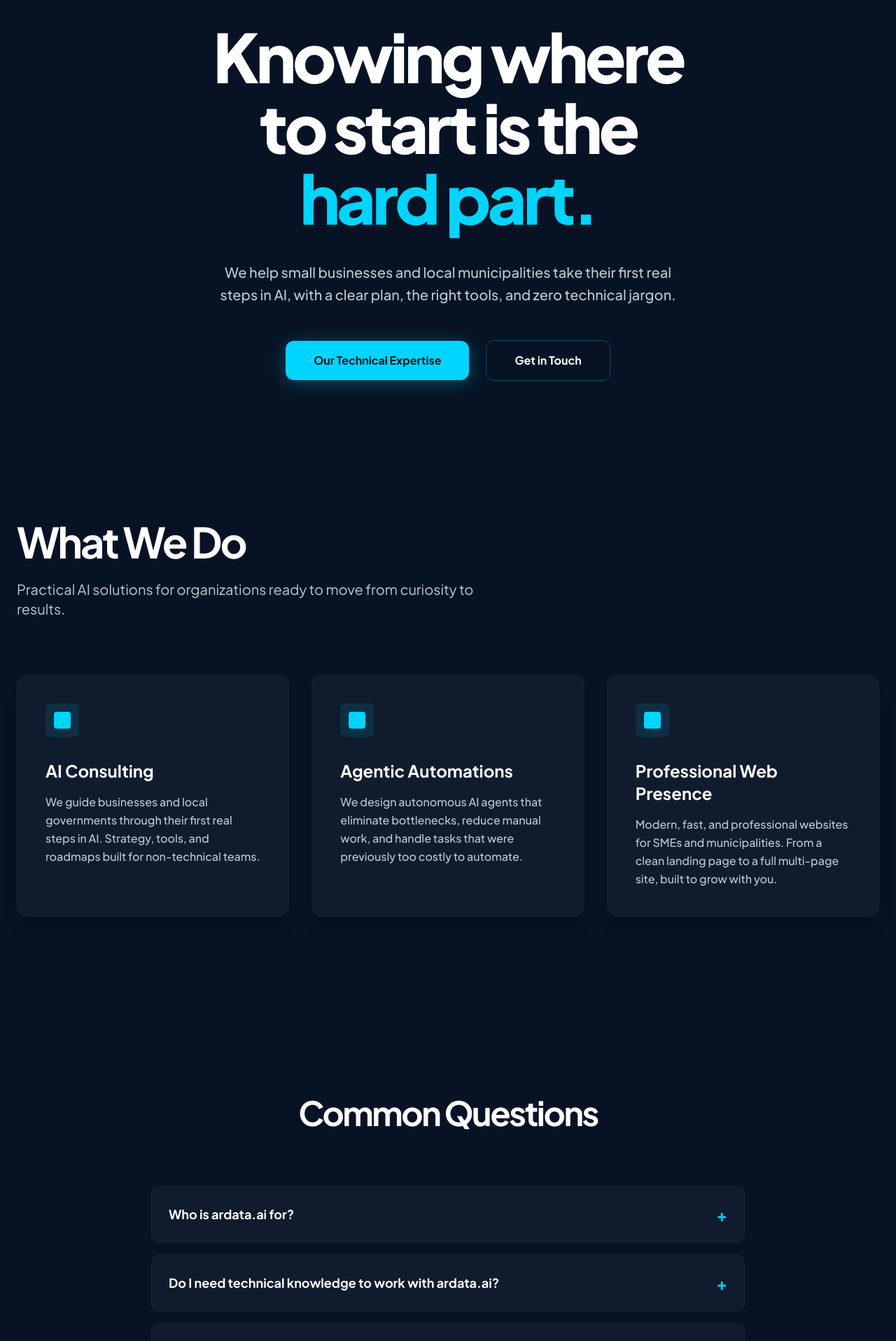
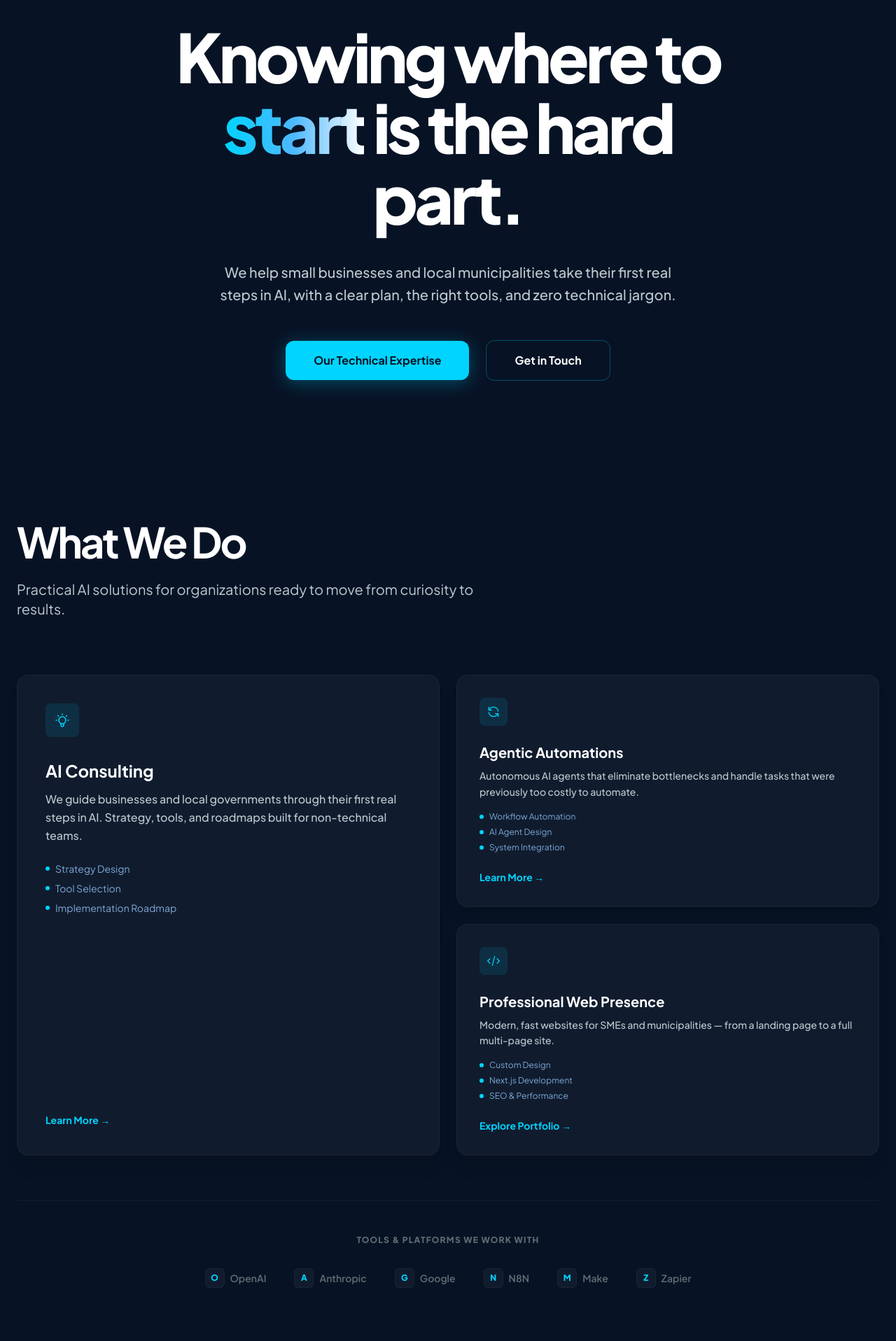
Before and after one commit to ardata-ai/ardata-site, a Next.js app: page / in a window 1280 px wide. Shown: the part 184-2100 px from the top of the page at 70% size. Built offline with nearby package versions, Linux system fonts and the light colour scheme.

Commit message:
new layout

```diff
--- a/app/page.tsx
+++ b/app/page.tsx
@@ -16,74 +16,65 @@ export default function HomePage() {
 
   useEffect(() => {
     if (isMobileMenuOpen) {
-      document.body.style.overflow = 'hidden';
+      document.body.style.overflow = "hidden";
     } else {
-      document.body.style.overflow = 'auto';
+      document.body.style.overflow = "auto";
     }
   }, [isMobileMenuOpen]);
 
-  const copyEmail = () => {
-    navigator.clipboard.writeText("ardata.ai@gmail.com");
-    alert("Email copied to clipboard!");
-  };
-
   const faqs = [
-    { q: "Who is ardata.ai for?", a: "We work with small and medium-sized businesses worldwide, and local municipalities in Israel. Organizations that know AI matters but aren't sure where to begin. No in-house tech team required." },
-    { q: "Do I need technical knowledge to work with ardata.ai?", a: "Not at all. We translate complex AI concepts into clear, actionable steps designed for non-technical decision-makers." },
+    { q: "Who is ARdata.ai for?", a: "We work with small and medium-sized businesses worldwide, and local municipalities in Israel. Organizations that know AI matters but aren't sure where to begin. No in-house tech team required." },
+    { q: "Do I need technical knowledge to work with ARdata.ai?", a: "Not at all. We translate complex AI concepts into clear, actionable steps designed for non-technical decision-makers." },
     { q: "What does an agentic automation actually do?", a: "An AI agent can autonomously complete tasks like data processing, customer communication, scheduling, and reporting without constant human intervention." },
     { q: "How long does a typical project take?", a: "It depends on scope. Consulting engagements can begin immediately. Automation projects typically run 2 to 6 weeks. Web projects are usually delivered within 1 to 3 weeks." },
     { q: "How do I get started?", a: "Simply reach out via the contact section below and we'll schedule a free introductory call." },
   ];
 
+  const tools = [
+    { name: "OpenAI", letter: "O" },
+    { name: "Anthropic", letter: "A" },
+    { name: "Google", letter: "G" },
+    { name: "N8N", letter: "N" },
+    { name: "Make", letter: "M" },
+    { name: "Zapier", letter: "Z" },
+  ];
+
   return (
     <main className="relative overflow-x-hidden bg-[#071325] selection:bg-[#00d4ff]/30">
+
       {/* Navigation */}
       <nav className={`fixed top-0 w-full z-[1000] transition-all duration-300 ${isScrolled ? "bg-[#071325]/80 backdrop-blur-md py-4 border-b border-[#00d4ff]/10" : "bg-transparent py-6"}`}>
         <div className="max-w-7xl mx-auto px-6 flex justify-between items-center">
           <Link href="/" className="text-2xl font-bold tracking-tighter text-[#a8e8ff] z-[1002]">
-            ardata.ai
+            ARdata.ai
           </Link>
-
           <ul className="hidden md:flex gap-10 items-center">
-            <li>
-              <Link href="/about" className="text-sm font-semibold text-[#bbc9cf] hover:text-[#00d4ff] transition-all">
-                About Us
-              </Link>
-            </li>
+            <li><Link href="/about" className="text-sm font-semibold text-[#bbc9cf] hover:text-[#00d4ff] transition-all">About Us</Link></li>
             {["services", "faq", "contact"].map((item) => (
               <li key={item}>
-                <a href={`#${item}`} className="text-sm font-semibold text-[#bbc9cf] hover:text-[#00d4ff] transition-all capitalize">
-                  {item}
-                </a>
+                <a href={`#${item}`} className="text-sm font-semibold text-[#bbc9cf] hover:text-[#00d4ff] transition-all capitalize">{item}</a>
               </li>
             ))}
             <li>
-               <a href="#contact" className="px-6 py-2 rounded-lg bg-[#00d4ff] text-[#071325] font-bold text-sm hover:opacity-90 transition-all scale-95 active:scale-90">
+              <a href="#contact" className="px-6 py-2 rounded-lg bg-[#00d4ff] text-[#071325] font-bold text-sm hover:opacity-90 transition-all active:scale-90">
                 Let's Talk
               </a>
             </li>
           </ul>
-
           <button className="md:hidden z-[1002] p-2 flex flex-col gap-1.5 items-end" onClick={() => setIsMobileMenuOpen(!isMobileMenuOpen)}>
             <span className={`h-0.5 bg-white transition-all duration-300 ${isMobileMenuOpen ? "w-6 rotate-45 translate-y-2" : "w-6"}`}></span>
             <span className={`h-0.5 bg-white transition-all duration-300 ${isMobileMenuOpen ? "opacity-0" : "w-4"}`}></span>
             <span className={`h-0.5 bg-white transition-all duration-300 ${isMobileMenuOpen ? "w-6 -rotate-45 -translate-y-2" : "w-5"}`}></span>
           </button>
         </div>
-
         <div className={`fixed inset-y-0 right-0 w-[280px] bg-[#0f1e38] shadow-2xl z-[1001] transform transition-transform duration-300 ease-in-out md:hidden ${isMobileMenuOpen ? "translate-x-0" : "translate-x-full"}`}>
           <div className="flex flex-col pt-32 px-10 gap-8">
-            <Link href="/about" onClick={() => setIsMobileMenuOpen(false)} className="text-lg font-medium text-white hover:text-[#00d4ff]">
-              About Us
-            </Link>
+            <Link href="/about" onClick={() => setIsMobileMenuOpen(false)} className="text-lg font-medium text-white hover:text-[#00d4ff]">About Us</Link>
             {["services", "faq", "contact"].map((item) => (
-              <a key={item} href={`#${item}`} onClick={() => setIsMobileMenuOpen(false)} className="text-lg font-medium capitalize text-white hover:text-[#00d4ff]">
-                {item}
-              </a>
+              <a key={item} href={`#${item}`} onClick={() => setIsMobileMenuOpen(false)} className="text-lg font-medium capitalize text-white hover:text-[#00d4ff]">{item}</a>
             ))}
           </div>
         </div>
-
         {isMobileMenuOpen && (
           <div className="fixed inset-0 bg-black/60 backdrop-blur-sm z-[1000] md:hidden" onClick={() => setIsMobileMenuOpen(false)}></div>
         )}
@@ -98,9 +89,23 @@ export default function HomePage() {
             AI is everywhere.
           </span>
 
+          {/* Updated headline matching Stitch design */}
           <h1 className="text-6xl md:text-8xl font-extrabold leading-[1.05] mb-10 tracking-tighter text-white">
-            Knowing where <br className="hidden md:block" /> to start is the <br className="hidden md:block" />
-            <span className="text-[#00d4ff]">hard part.</span>
+            Knowing where to{" "}
+            <br className="hidden md:block" />
+            <span
+              style={{
+                background: "linear-gradient(90deg, #00d4ff 0%, #4db8ff 50%, #ffffff 100%)",
+                WebkitBackgroundClip: "text",
+                WebkitTextFillColor: "transparent",
+                backgroundClip: "text",
+              }}
+            >
+              start
+            </span>{" "}
+            is the hard
+            <br className="hidden md:block" />
+            part.
           </h1>
 
           <p className="text-lg md:text-xl text-[#bbc9cf] mb-12 max-w-2xl mx-auto leading-relaxed font-medium">
@@ -124,20 +129,94 @@ export default function HomePage() {
           <h2 className="text-4xl md:text-6xl font-bold mb-6 text-white tracking-tighter">What We Do</h2>
           <p className="text-[#bbc9cf] text-xl max-w-2xl">Practical AI solutions for organizations ready to move from curiosity to results.</p>
         </div>
-        <div className="grid grid-cols-1 md:grid-cols-3 gap-8">
-          {[
-            { title: "AI Consulting", desc: "We guide businesses and local governments through their first real steps in AI. Strategy, tools, and roadmaps built for non-technical teams." },
-            { title: "Agentic Automations", desc: "We design autonomous AI agents that eliminate bottlenecks, reduce manual work, and handle tasks that were previously too costly to automate." },
-            { title: "Professional Web Presence", desc: "Modern, fast, and professional websites for SMEs and municipalities. From a clean landing page to a full multi-page site, built to grow with you." }
-          ].map((service, i) => (
-            <div key={i} className="group relative bg-[#101c2e] border border-[#3c494e]/15 p-10 rounded-2xl transition-all hover:-translate-y-2 hover:bg-[#14233a] hover:border-[#00d4ff]/30 shadow-xl">
+
+        {/* Asymmetric grid: large card on left, two smaller on right */}
+        <div className="grid grid-cols-1 md:grid-cols-2 gap-6 mb-6">
+
+          {/* Large card — AI Consulting */}
+          <div className="group relative bg-[#101c2e] border border-[#3c494e]/20 p-10 rounded-2xl transition-all hover:-translate-y-1 hover:border-[#00d4ff]/30 shadow-xl flex flex-col justify-between min-h-[340px]">
+            <div>
               <div className="w-12 h-12 rounded-lg bg-[#00d4ff]/10 flex items-center justify-center mb-8 group-hover:bg-[#00d4ff]/20 transition-colors">
-                <div className="w-6 h-6 bg-[#00d4ff] rounded-sm"></div>
+                <svg className="w-6 h-6 text-[#00d4ff]" fill="none" stroke="currentColor" viewBox="0 0 24 24">
+                  <path strokeLinecap="round" strokeLinejoin="round" strokeWidth={1.5} d="M9.663 17h4.673M12 3v1m6.364 1.636l-.707.707M21 12h-1M4 12H3m3.343-5.657l-.707-.707m2.828 9.9a5 5 0 117.072 0l-.548.547A3.374 3.374 0 0014 18.469V19a2 2 0 11-4 0v-.531c0-.895-.356-1.754-.988-2.386l-.548-.547z" />
+                </svg>
               </div>
-              <h3 className="text-2xl font-bold mb-4 text-white group-hover:text-[#00d4ff] transition-colors">{service.title}</h3>
-              <p className="text-[#bbc9cf] leading-relaxed font-medium">{service.desc}</p>
+              <h3 className="text-2xl font-bold mb-3 text-white group-hover:text-[#00d4ff] transition-colors">AI Consulting</h3>
+              <p className="text-[#bbc9cf] leading-relaxed font-medium mb-6">We guide businesses and local governments through their first real steps in AI. Strategy, tools, and roadmaps built for non-technical teams.</p>
+              <ul className="space-y-2 mb-8">
+                {["Strategy Design", "Tool Selection", "Implementation Roadmap"].map((item) => (
+                  <li key={item} className="flex items-center gap-2 text-sm text-[#7fa8d4]">
+                    <span className="w-1.5 h-1.5 rounded-full bg-[#00d4ff] flex-shrink-0"></span>
+                    {item}
+                  </li>
+                ))}
+              </ul>
             </div>
-          ))}
+            <a href="#contact" className="text-sm font-bold text-[#00d4ff] hover:underline">Learn More →</a>
+          </div>
+
+          {/* Right column: two smaller cards stacked */}
+          <div className="flex flex-col gap-6">
+
+            {/* Agentic Automations */}
+            <div className="group relative bg-[#101c2e] border border-[#3c494e]/20 p-8 rounded-2xl transition-all hover:-translate-y-1 hover:border-[#00d4ff]/30 shadow-xl flex flex-col justify-between flex-1">
+              <div>
+                <div className="w-10 h-10 rounded-lg bg-[#00d4ff]/10 flex items-center justify-center mb-6 group-hover:bg-[#00d4ff]/20 transition-colors">
+                  <svg className="w-5 h-5 text-[#00d4ff]" fill="none" stroke="currentColor" viewBox="0 0 24 24">
+                    <path strokeLinecap="round" strokeLinejoin="round" strokeWidth={1.5} d="M4 4v5h.582m15.356 2A8.001 8.001 0 004.582 9m0 0H9m11 11v-5h-.581m0 0a8.003 8.003 0 01-15.357-2m15.357 2H15" />
+                  </svg>
+                </div>
+                <h3 className="text-xl font-bold mb-2 text-white group-hover:text-[#00d4ff] transition-colors">Agentic Automations</h3>
+                <p className="text-[#bbc9cf] leading-relaxed font-medium text-sm mb-4">Autonomous AI agents that eliminate bottlenecks and handle tasks that were previously too costly to automate.</p>
+                <ul className="space-y-1.5 mb-6">
+                  {["Workflow Automation", "AI Agent Design", "System Integration"].map((item) => (
+                    <li key={item} className="flex items-center gap-2 text-xs text-[#7fa8d4]">
+                      <span className="w-1.5 h-1.5 rounded-full bg-[#00d4ff] flex-shrink-0"></span>
+                      {item}
+                    </li>
+                  ))}
+                </ul>
+              </div>
+              <a href="#contact" className="text-sm font-bold text-[#00d4ff] hover:underline">Learn More →</a>
+            </div>
+
+            {/* Professional Web Presence */}
+            <div className="group relative bg-[#101c2e] border border-[#3c494e]/20 p-8 rounded-2xl transition-all hover:-translate-y-1 hover:border-[#00d4ff]/30 shadow-xl flex flex-col justify-between flex-1">
+              <div>
+                <div className="w-10 h-10 rounded-lg bg-[#00d4ff]/10 flex items-center justify-center mb-6 group-hover:bg-[#00d4ff]/20 transition-colors">
+                  <svg className="w-5 h-5 text-[#00d4ff]" fill="none" stroke="currentColor" viewBox="0 0 24 24">
+                    <path strokeLinecap="round" strokeLinejoin="round" strokeWidth={1.5} d="M10 20l4-16m4 4l4 4-4 4M6 16l-4-4 4-4" />
+                  </svg>
+                </div>
+                <h3 className="text-xl font-bold mb-2 text-white group-hover:text-[#00d4ff] transition-colors">Professional Web Presence</h3>
+                <p className="text-[#bbc9cf] leading-relaxed font-medium text-sm mb-4">Modern, fast websites for SMEs and municipalities — from a landing page to a full multi-page site.</p>
+                <ul className="space-y-1.5 mb-6">
+                  {["Custom Design", "Next.js Development", "SEO & Performance"].map((item) => (
+                    <li key={item} className="flex items-center gap-2 text-xs text-[#7fa8d4]">
+                      <span className="w-1.5 h-1.5 rounded-full bg-[#00d4ff] flex-shrink-0"></span>
+                      {item}
+                    </li>
+                  ))}
+                </ul>
+              </div>
+              <a href="#contact" className="text-sm font-bold text-[#00d4ff] hover:underline">Explore Portfolio →</a>
+            </div>
+          </div>
+        </div>
+
+        {/* Tools / Logo Strip */}
+        <div className="mt-16 border-t border-[#3c494e]/20 pt-12">
+          <p className="text-xs font-black uppercase tracking-widest text-[#5c6d74] text-center mb-8">Tools & Platforms We Work With</p>
+          <div className="flex flex-wrap justify-center items-center gap-6 md:gap-10">
+            {tools.map((tool) => (
+              <div key={tool.name} className="flex items-center gap-2 text-[#5c6d74] hover:text-[#bbc9cf] transition-colors">
+                <div className="w-7 h-7 rounded-md bg-[#101c2e] border border-[#3c494e]/20 flex items-center justify-center text-xs font-black text-[#00d4ff]">
+                  {tool.letter}
+                </div>
+                <span className="text-sm font-semibold">{tool.name}</span>
+              </div>
+            ))}
+          </div>
         </div>
       </section>
 
@@ -166,7 +245,6 @@ export default function HomePage() {
             <div>
               <h2 className="text-5xl md:text-7xl font-bold mb-8 text-white tracking-tighter leading-tight">Let's build the <span className="text-[#00d4ff]">next era</span> together.</h2>
               <p className="text-[#bbc9cf] text-xl mb-12 font-medium">Ready to explore what AI can do for your organization? We would love to hear from you.</p>
-
               <div className="space-y-8">
                 <div className="flex items-center gap-6">
                   <div className="w-12 h-12 rounded-full bg-[#00d4ff]/10 flex items-center justify-center flex-shrink-0">
@@ -194,16 +272,20 @@ export default function HomePage() {
                 <div className="grid grid-cols-2 gap-6">
                   <div className="space-y-2">
                     <label className="text-xs font-bold text-[#5c6d74] uppercase tracking-widest">First Name</label>
-                    <input type="text" placeholder="John" className="w-full bg-[#101c2e] border border-[#3c494e]/15 rounded-lg p-3 text-white focus:border-[#00d4ff]/50 outline-none transition-all" />
+                    <input name="firstName" type="text" placeholder="John" className="w-full bg-[#101c2e] border border-[#3c494e]/15 rounded-lg p-3 text-white focus:border-[#00d4ff]/50 outline-none transition-all" />
                   </div>
                   <div className="space-y-2">
                     <label className="text-xs font-bold text-[#5c6d74] uppercase tracking-widest">Company</label>
-                    <input type="text" placeholder="Acme Corp" className="w-full bg-[#101c2e] border border-[#3c494e]/15 rounded-lg p-3 text-white focus:border-[#00d4ff]/50 outline-none transition-all" />
+                    <input name="company" type="text" placeholder="Acme Corp" className="w-full bg-[#101c2e] border border-[#3c494e]/15 rounded-lg p-3 text-white focus:border-[#00d4ff]/50 outline-none transition-all" />
                   </div>
                 </div>
                 <div className="space-y-2">
+                  <label className="text-xs font-bold text-[#5c6d74] uppercase tracking-widest">Email</label>
+                  <input name="email" type="email" placeholder="you@company.com" className="w-full bg-[#101c2e] border border-[#3c494e]/15 rounded-lg p-3 text-white focus:border-[#00d4ff]/50 outline-none transition-all" />
+                </div>
+                <div className="space-y-2">
                   <label className="text-xs font-bold text-[#5c6d74] uppercase tracking-widest">Inquiry Type</label>
-                  <select className="w-full bg-[#101c2e] border border-[#3c494e]/15 rounded-lg p-3 text-white focus:border-[#00d4ff]/50 outline-none transition-all appearance-none">
+                  <select name="inquiryType" className="w-full bg-[#101c2e] border border-[#3c494e]/15 rounded-lg p-3 text-white focus:border-[#00d4ff]/50 outline-none transition-all appearance-none">
                     <option>Strategic Consulting</option>
                     <option>Agentic Automation</option>
                     <option>Web Development</option>
@@ -211,9 +293,9 @@ export default function HomePage() {
                 </div>
                 <div className="space-y-2">
                   <label className="text-xs font-bold text-[#5c6d74] uppercase tracking-widest">Message</label>
-                  <textarea placeholder="How can we help?" rows={4} className="w-full bg-[#101c2e] border border-[#3c494e]/15 rounded-lg p-3 text-white focus:border-[#00d4ff]/50 outline-none transition-all resize-none"></textarea>
+                  <textarea name="message" placeholder="How can we help?" rows={4} className="w-full bg-[#101c2e] border border-[#3c494e]/15 rounded-lg p-3 text-white focus:border-[#00d4ff]/50 outline-none transition-all resize-none"></textarea>
                 </div>
-                <button className="w-full py-4 rounded-xl bg-[#00d4ff] text-[#071325] font-bold hover:opacity-90 transition-all shadow-lg active:scale-[0.98]">
+                <button type="submit" className="w-full py-4 rounded-xl bg-[#00d4ff] text-[#071325] font-bold hover:opacity-90 transition-all shadow-lg active:scale-[0.98]">
                   Send Message
                 </button>
               </form>
@@ -225,7 +307,7 @@ export default function HomePage() {
       {/* Footer */}
       <footer className="py-20 bg-[#101c2e] border-t border-[#3c494e]/10 text-center px-6">
         <div className="max-w-7xl mx-auto flex flex-col md:flex-row justify-between items-center gap-12">
-          <div className="text-2xl font-bold tracking-tighter text-[#a8e8ff]">ardata.ai</div>
+          <div className="text-2xl font-bold tracking-tighter text-[#a8e8ff]">ARdata.ai</div>
           <ul className="flex flex-wrap justify-center gap-8 md:gap-12 text-[#bbc9cf] font-medium text-sm">
             <li><Link href="/about" className="hover:text-[#00d4ff] transition-colors">About Us</Link></li>
             {["services", "faq", "contact"].map(item => (
@@ -233,7 +315,7 @@ export default function HomePage() {
             ))}
           </ul>
           <div className="text-[#5c6d74] text-xs font-medium uppercase tracking-widest">
-            © 2026 ardata.ai. All rights reserved.
+            © 2026 ARdata.ai. All rights reserved.
           </div>
         </div>
       </footer>
```
